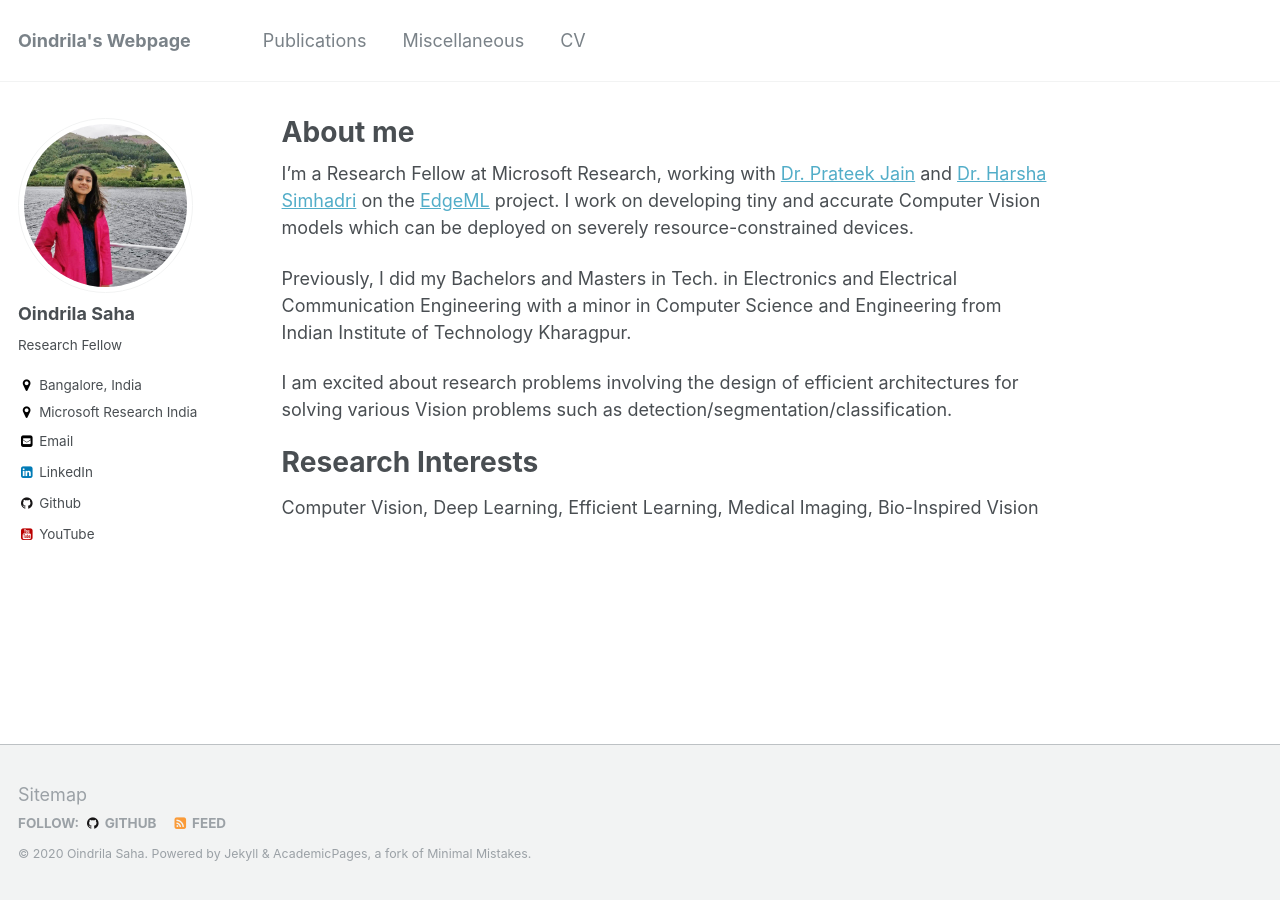
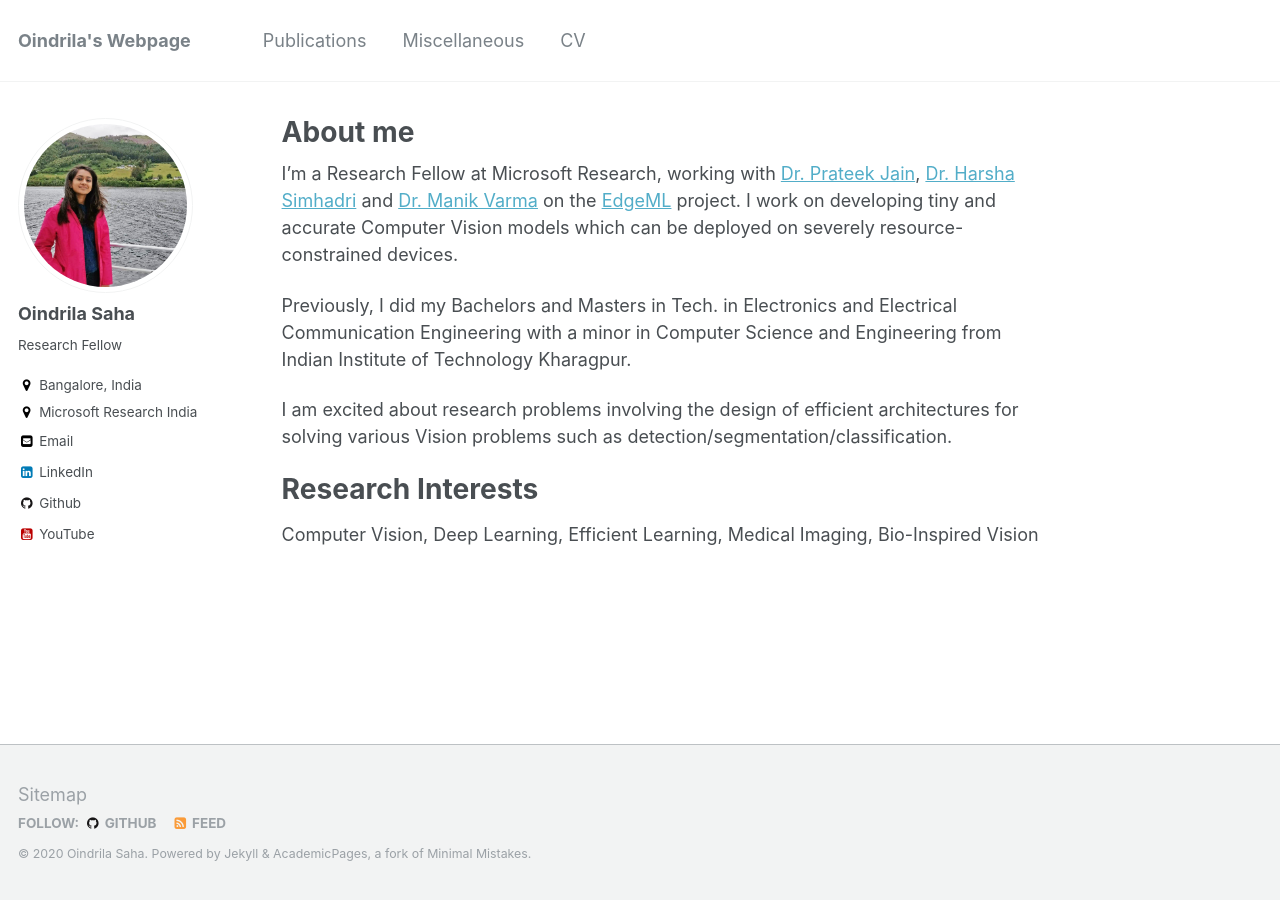
Before and after one commit to oindrilasaha/oindrilasaha.github.io, a Jekyll site: the page built from _pages/about.md, in a window 1280 px wide. Built offline with Jekyll 4.4.1, drawn with Linux system fonts in a browser that asks for light colours.

Commit message:
add advisor

```diff
--- a/_pages/about.md
+++ b/_pages/about.md
@@ -7,7 +7,7 @@
   - /about/
   - /about.html
 ---
-I'm a Research Fellow at Microsoft Research, working with [Dr. Prateek Jain](https://www.prateekjain.org/) and [Dr. Harsha Simhadri](http://harsha-simhadri.org/) on the [EdgeML](https://github.com/microsoft/EdgeML/) project. I work on developing tiny and accurate Computer Vision models which can be deployed on severely resource-constrained devices.
+I'm a Research Fellow at Microsoft Research, working with [Dr. Prateek Jain](https://www.prateekjain.org/), [Dr. Harsha Simhadri](http://harsha-simhadri.org/) and [Dr. Manik Varma](http://manikvarma.org/) on the [EdgeML](https://github.com/microsoft/EdgeML/) project. I work on developing tiny and accurate Computer Vision models which can be deployed on severely resource-constrained devices.
 
 Previously, I did my Bachelors and Masters in Tech. in Electronics and Electrical Communication Engineering with a minor in Computer Science and Engineering from Indian Institute of Technology Kharagpur.
 
```
